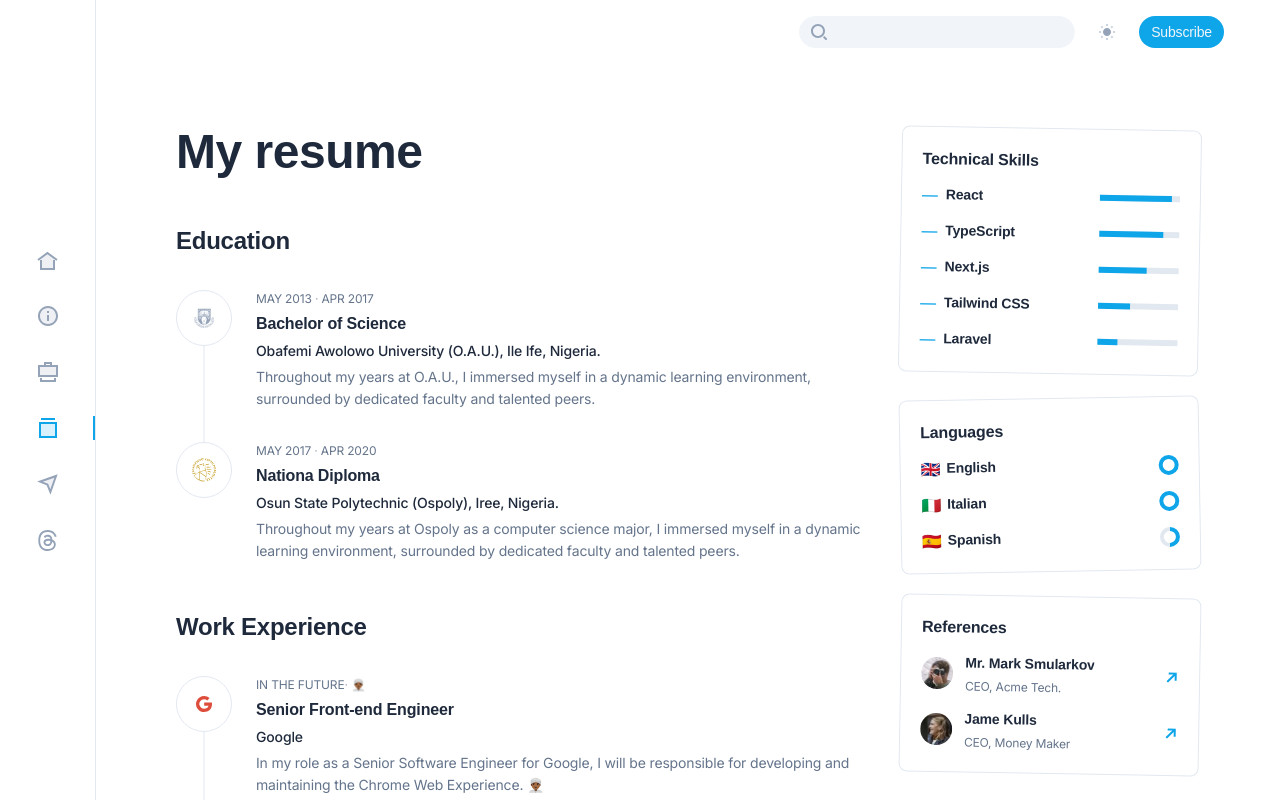
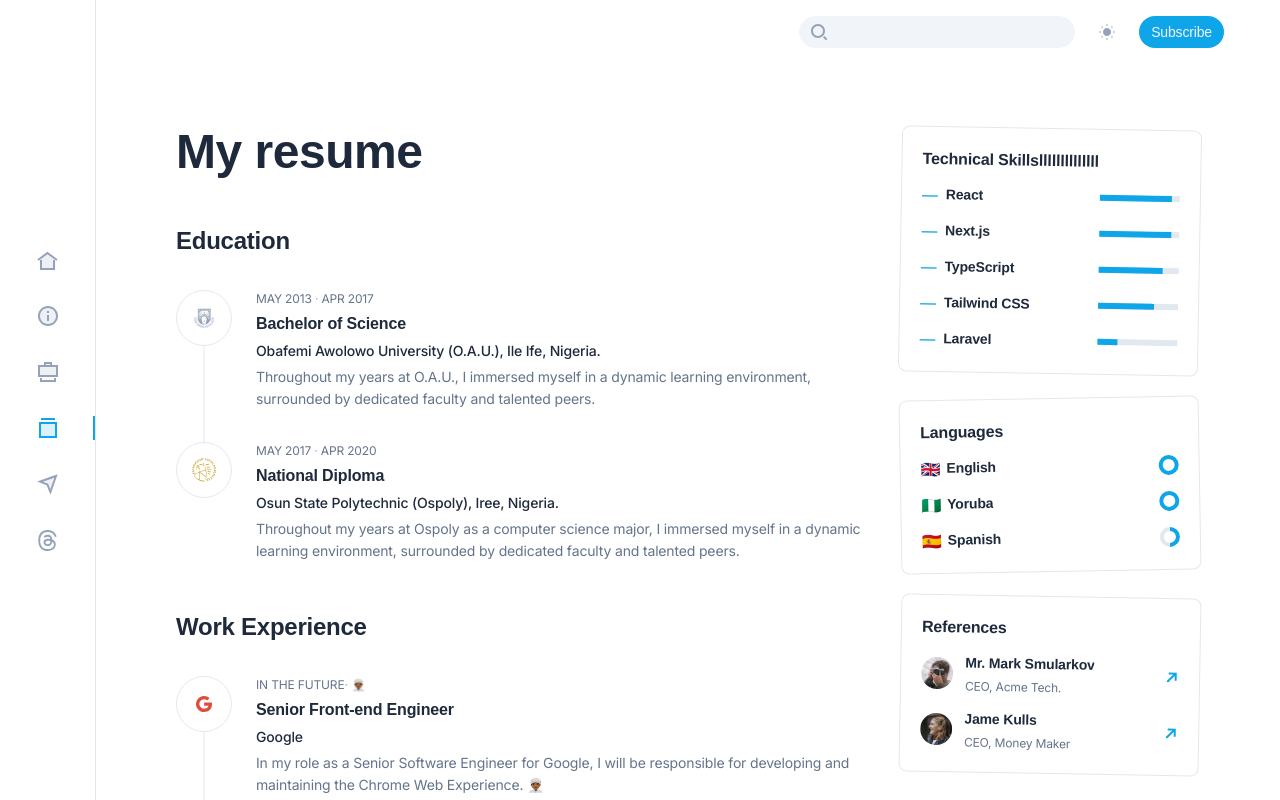
Before and after one commit to TechSupport2022/origin.js, a Next.js app: page /resume in a window 1280 px wide. Shown: the top 800 px of the page. Built offline with nearby package versions, Linux system fonts and the light colour scheme; a web font is replaced by a local one.

Commit message:
widget  modification

```diff
--- a/app/(root)/resume/page.tsx
+++ b/app/(root)/resume/page.tsx
@@ -54,7 +54,7 @@
                                           </div>
                                           <div className="catbp c96dc">
                                              <div className="c2bb0 cd99g ck5r6">May 2017 <span className="cxuy4 crnoq">·</span> Apr 2020</div>
-                                             <div className="cxmc9 cg0ht cpynq c670g">Nationa Diploma</div>
+                                             <div className="cxmc9 cg0ht cpynq c670g">National Diploma</div>
                                              <div className="cxmc9 cg0ht cnp10 cme8e">Osun State Polytechnic (Ospoly), Iree, Nigeria.</div>
                                              <div className="cxslc c2bb0 cme8e">Throughout my years at Ospoly as a computer science major, I immersed myself in a dynamic learning environment, surrounded by dedicated faculty and talented peers.</div>
                                           </div>
@@ -151,7 +151,7 @@
                      <div className="c92wf">
 
                         {/* <!-- Technical Skills widget --> */}
-                        <TechnicalWidget title="Technical Skills" />
+                        <TechnicalWidget title="Technical Skillsllllllllllllll" />
 
                         {/* <!-- Languages widget --> */}
                         <LanguageWidget title='Languages' />
--- a/app/globals.css
+++ b/app/globals.css
@@ -1,6 +1,7 @@
 /* @tailwind base;
 @tailwind components;
 @tailwind utilities;
+
 
 :root {
   --foreground-rgb: 0, 0, 0;
@@ -32,6 +33,14 @@
   }
 } */
 
+
+.tailwind_aria::before {
+   width: 70% !important;
+}
+
+.nextjs_aria::before {
+   width: 90% !important;
+}
 
 
 @import url(https://fonts.googleapis.com/css2?family=Inter:wght@400;500;600&amp;family=PT+Mono&amp;display=fallback);
--- a/component/LanguageWidget.tsx
+++ b/component/LanguageWidget.tsx
@@ -10,19 +10,19 @@
                   <div className="cz5kb crym2 c3rtw c4a0m">
                      <span className="cp130 c3rtw">🇬🇧</span> <span className="cpynq c670g crym2 cme8e">English</span>
                   </div>
-                  <div className="c80ee cre3k cin3w c981s cjg8k cc1zk c7872 cohra c3iz2 ck1f0 cg026 c5c77 csb3e c1hqr c5joj" role="progressbar" aria-valuenow="100" aria-valuemin="0" aria-valuemax="100"></div>
+                  <div className="c80ee cre3k cin3w c981s cjg8k cc1zk c7872 cohra c3iz2 ck1f0 cg026 c5c77 csb3e c1hqr c5joj" role="progressbar" aria-valuenow={100} aria-valuemin={0} aria-valuemax={100}></div>
                </li>
                <li className="cpk71 c5a0p cfwvb">
                   <div className="cz5kb crym2 c3rtw c4a0m">
-                     <span className="cp130 c3rtw">🇮🇹</span> <span className="cpynq c670g crym2 cme8e">Italian</span>
+                     <span className="cp130 c3rtw">🇳🇬</span> <span className="cpynq c670g crym2 cme8e">Yoruba</span>
                   </div>
-                  <div className="c80ee cre3k cin3w c981s cjg8k cc1zk c7872 cohra c3iz2 ck1f0 cg026 c5c77 csb3e c1hqr c5joj" role="progressbar" aria-valuenow="100" aria-valuemin="0" aria-valuemax="100"></div>
+                  <div className="c80ee cre3k cin3w c981s cjg8k cc1zk c7872 cohra c3iz2 ck1f0 cg026 c5c77 csb3e c1hqr c5joj" role="progressbar" aria-valuenow={100} aria-valuemin={0} aria-valuemax={100}></div>
                </li>
                <li className="cpk71 c5a0p cfwvb">
                   <div className="cz5kb crym2 c3rtw c4a0m">
                      <span className="cp130 c3rtw">🇪🇸</span> <span className="cpynq c670g crym2 cme8e">Spanish</span>
                   </div>
-                  <div className="cx3us c8hyf cin3w c981s cjg8k cc1zk c7872 cohra c3iz2 ck1f0 cg026 c5c77 csb3e c1hqr c5joj" role="progressbar" aria-valuenow="50" aria-valuemin="0" aria-valuemax="100"></div>
+                  <div className="cx3us c8hyf cin3w c981s cjg8k cc1zk c7872 cohra c3iz2 ck1f0 cg026 c5c77 csb3e c1hqr c5joj" role="progressbar" aria-valuenow={50} aria-valuemin={0} aria-valuemax={100}></div>
                </li>
             </ul>
          </div>
--- a/component/TechnicalWidget.tsx
+++ b/component/TechnicalWidget.tsx
@@ -10,31 +10,31 @@
                   <div className="cz5kb crym2 c4jlg c4a0m">
                      <span className="chugl cfxlx">—</span> <a className="cpynq c670g crym2 cme8e">React</a>
                   </div>
-                  <div className="ct1tm c02h6 c9zx4 c4ezg c8xm0 ciky4 c5c77 csb3e c2x9f crdz5" role="progressbar" aria-valuenow="90" aria-valuemin="0" aria-valuemax="100"></div>
+                  <div className="ct1tm c02h6 c9zx4 c4ezg c8xm0 ciky4 c5c77 csb3e c2x9f crdz5 react_aria" role="progressbar" aria-valuenow={90} aria-valuemin={0} aria-valuemax={100}></div>
+               </li>
+               <li className="cpk71 c5a0p cfwvb">
+                  <div className="cz5kb crym2 c4jlg c4a0m">
+                     <span className="chugl cfxlx">—</span> <a className="cpynq c670g crym2 cme8e">Next.js</a>
+                  </div>
+                  <div className="cu5cp c02h6 c9zx4 c4ezg c8xm0 ciky4 c5c77 csb3e c2x9f crdz5 nextjs_aria" role="progressbar" aria-valuenow={90} aria-valuemin={0} aria-valuemax={100}></div>
                </li>
                <li className="cpk71 c5a0p cfwvb">
                   <div className="cz5kb crym2 c4jlg c4a0m">
                      <span className="chugl cfxlx">—</span> <a className="cpynq c670g crym2 cme8e">TypeScript</a>
                   </div>
-                  <div className="c4fap c02h6 c9zx4 c4ezg c8xm0 ciky4 c5c77 csb3e c2x9f crdz5" role="progressbar" aria-valuenow="80" aria-valuemin="0" aria-valuemax="100"></div>
-               </li>
-               <li className="cpk71 c5a0p cfwvb">
-                  <div className="cz5kb crym2 c4jlg c4a0m">
-                     <span className="chugl cfxlx">—</span> <a className="cpynq c670g crym2 cme8e">Next.js</a>
-                  </div>
-                  <div className="cu5cp c02h6 c9zx4 c4ezg c8xm0 ciky4 c5c77 csb3e c2x9f crdz5" role="progressbar" aria-valuenow="90" aria-valuemin="0" aria-valuemax="100"></div>
+                  <div className="c4fap c02h6 c9zx4 c4ezg c8xm0 ciky4 c5c77 csb3e c2x9f crdz5 typescript_aria" role="progressbar" aria-valuenow={80} aria-valuemin={0} aria-valuemax={100}></div>
                </li>
                <li className="cpk71 c5a0p cfwvb">
                   <div className="cz5kb crym2 c4jlg c4a0m">
                      <span className="chugl cfxlx">—</span> <a className="cpynq c670g crym2 cme8e">Tailwind CSS</a>
                   </div>
-                  <div className="c7av2 c02h6 c9zx4 c4ezg c8xm0 ciky4 c5c77 csb3e c2x9f crdz5" role="progressbar" aria-valuenow="190" aria-valuemin="0" aria-valuemax="100"></div>
+                  <div className="c7av2 c02h6 c9zx4 c4ezg c8xm0 ciky4 c5c77 csb3e c2x9f crdz5 tailwind_aria" role="progressbar" aria-valuenow={100} aria-valuemin={0} aria-valuemax={100}></div>
                </li>
                <li className="cpk71 c5a0p cfwvb">
                   <div className="cz5kb crym2 c4jlg c4a0m">
                      <span className="chugl cfxlx">—</span> <a className="cpynq c670g crym2 cme8e">Laravel</a>
                   </div>
-                  <div className="ctdgm c02h6 c9zx4 c4ezg c8xm0 ciky4 c5c77 csb3e c2x9f crdz5" role="progressbar" aria-valuenow="25" aria-valuemin="0" aria-valuemax="100"></div>
+                  <div className="ctdgm c02h6 c9zx4 c4ezg c8xm0 ciky4 c5c77 csb3e c2x9f crdz5 laravel_aria" aria-valuenow={100} aria-valuemin={0} aria-valuemax={100}></div>
                </li>
             </ul>
          </div>
```
